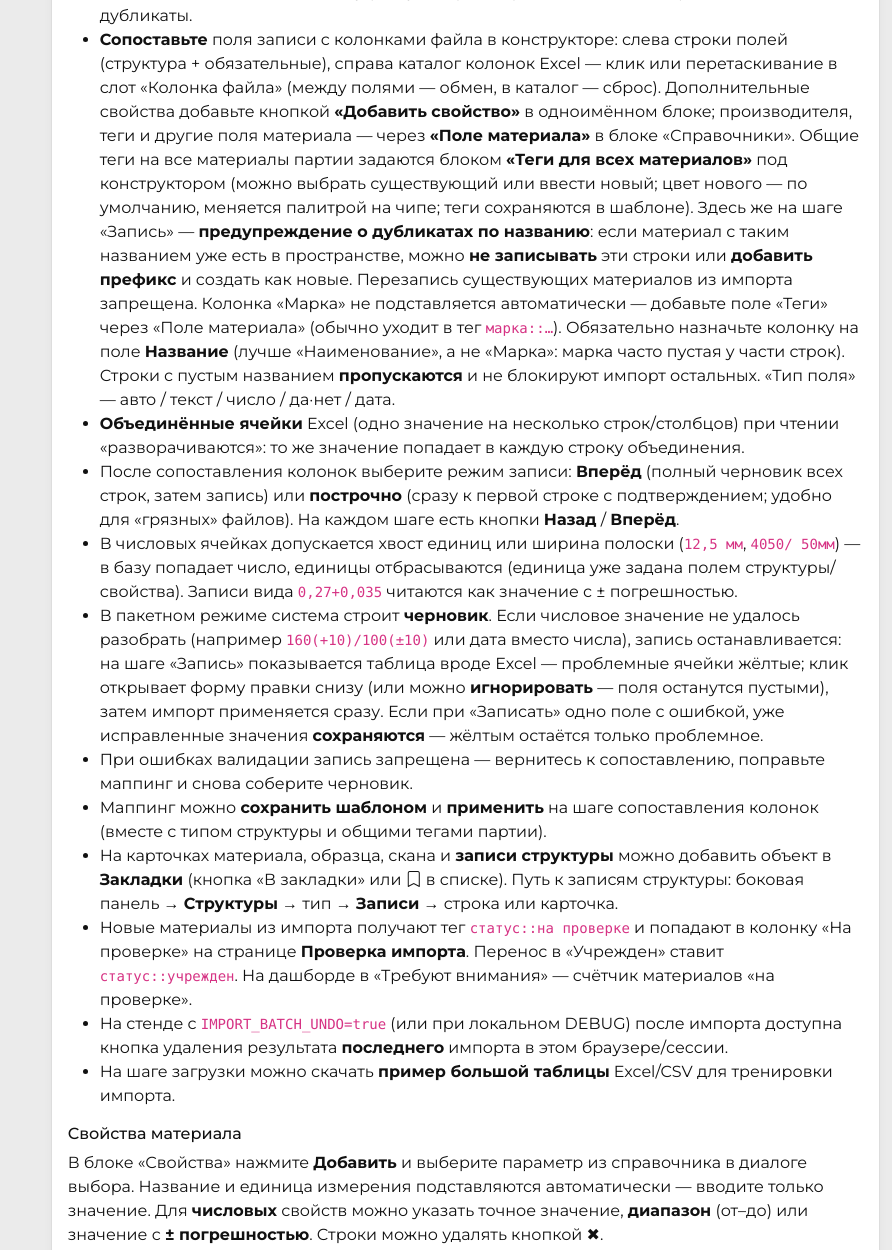
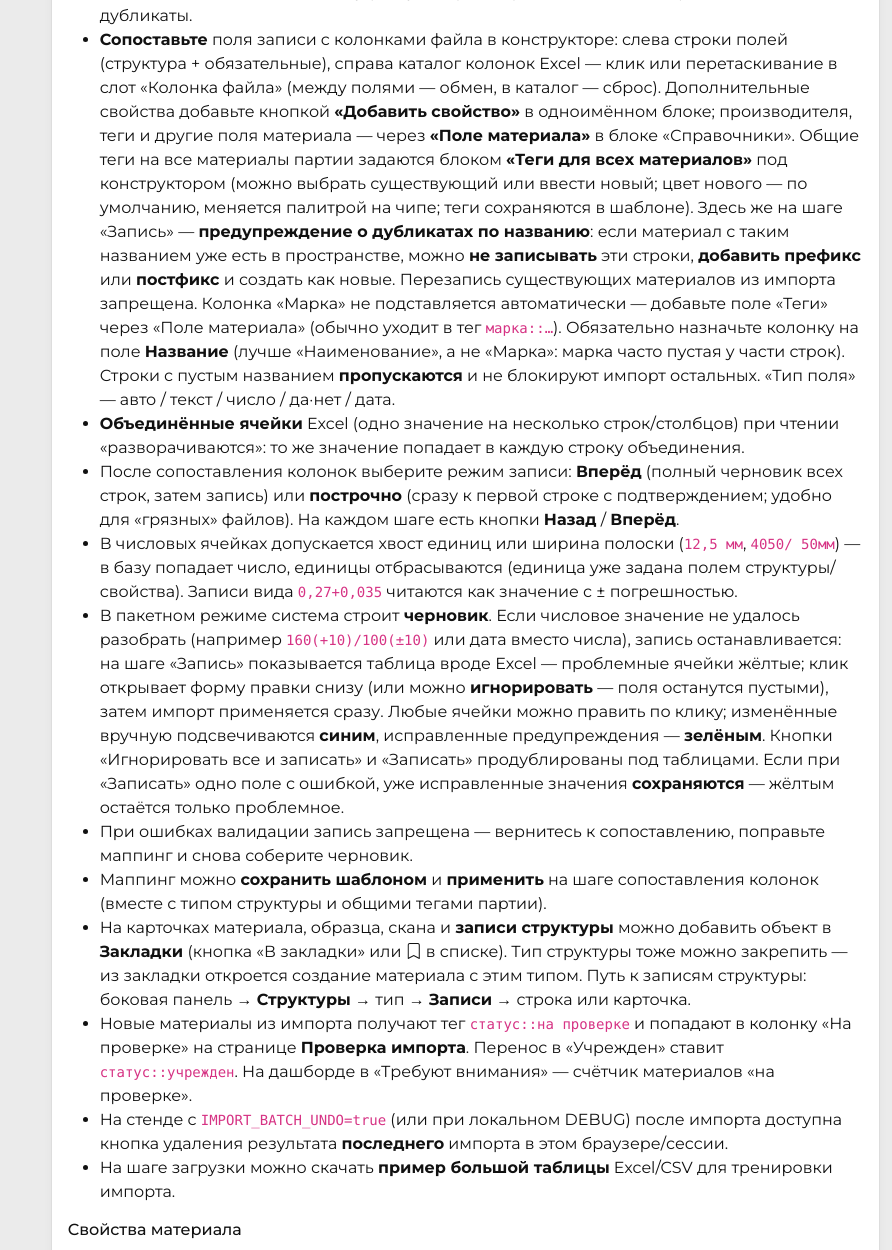
Before and after one commit to cinema4dmipad-collab/materials_db_kin, a Django app: template templates/core/help.html in a window 1280 px wide. Shown: the part 3052-4302 px from the top of the page, without its empty margins (388-1280 px from the left). Run offline with Django 5.2, Linux system fonts and the light colour scheme; the template is opened without the code that fills it, so the values that code supplies are empty; parts of the project's set-up code (start-up, migrations or seed data) failed here and were passed over.

Commit message:
docs: sync help, changelog, and component docs for bookmarks and import UX
Co-authored-by: Cursor <cursoragent@cursor.com>

```diff
--- a/apps/core/tests.py
+++ b/apps/core/tests.py
@@ -876,6 +876,9 @@ class HelpPageTests(TestCase):
         self.assertContains(response, 'Теги для всех материалов')
         self.assertContains(response, 'дубликатах по названию')
         self.assertContains(response, 'уже исправленные значения')
+        self.assertContains(response, 'постфикс')
+        self.assertContains(response, 'изменённые вручную')
+        self.assertContains(response, 'Развернуть')
 
 
 class DashboardTests(AuthenticatedWorkspaceTestCase):
--- a/templates/core/help.html
+++ b/templates/core/help.html
@@ -180,8 +180,8 @@
                         по умолчанию, меняется палитрой на чипе; теги сохраняются в шаблоне).
                         Здесь же на шаге «Запись» — <strong>предупреждение о дубликатах по названию</strong>:
                         если материал с таким названием уже есть в пространстве, можно
-                        <strong>не записывать</strong> эти строки или <strong>добавить префикс</strong>
-                        и создать как новые. Перезапись существующих материалов из импорта запрещена.
+                        <strong>не записывать</strong> эти строки, <strong>добавить префикс</strong>
+                        или <strong>постфикс</strong> и создать как новые. Перезапись существующих материалов из импорта запрещена.
                         Колонка «Марка» не подставляется автоматически — добавьте поле «Теги»
                         через «Поле материала»
                         (обычно уходит в тег <code>марка::…</code>).
@@ -204,13 +204,17 @@
                         на шаге «Запись» показывается таблица вроде Excel — проблемные ячейки жёлтые;
                         клик открывает форму правки снизу (или можно <strong>игнорировать</strong> —
                         поля останутся пустыми), затем импорт применяется сразу.
+                        Любые ячейки можно править по клику; изменённые вручную подсвечиваются <strong>синим</strong>,
+                        исправленные предупреждения — <strong>зелёным</strong>.
+                        Кнопки «Игнорировать все и записать» и «Записать» продублированы под таблицами.
                         Если при «Записать» одно поле с ошибкой, уже исправленные значения
                         <strong>сохраняются</strong> — жёлтым остаётся только проблемное.</li>
                     <li>При ошибках валидации запись запрещена — вернитесь к сопоставлению, поправьте маппинг и снова соберите черновик.</li>
                     <li>Маппинг можно <strong>сохранить шаблоном</strong> и <strong>применить</strong>
                         на шаге сопоставления колонок (вместе с типом структуры и общими тегами партии).</li>
                     <li>На карточках материала, образца, скана и <strong>записи структуры</strong> можно добавить объект в <strong>Закладки</strong>
-                        (кнопка «В закладки» или <i class="bi bi-bookmark"></i> в списке). Путь к записям структуры:
+                        (кнопка «В закладки» или <i class="bi bi-bookmark"></i> в списке). Тип структуры тоже можно закрепить —
+                        из закладки откроется создание материала с этим типом. Путь к записям структуры:
                         боковая панель → <strong>Структуры</strong> → тип → <strong>Записи</strong> → строка или карточка.</li>
                     <li>Новые материалы из импорта получают тег <code>статус::на проверке</code>
                         и попадают в колонку «На проверке» на странице <strong>Проверка импорта</strong>.
@@ -309,6 +313,7 @@
                 <h3 class="h6 mt-3">Работа с записями</h3>
                 <ul class="mb-0">
                     <li>На странице типа можно просматривать и создавать записи структур этого вида (кнопка «Записи»).</li>
+                    <li>В списке записей и на карточке для полей «Материал» показывается название связанного материала; кнопка <strong>Развернуть</strong> — параметры структуры и доп. свойства материала.</li>
                     <li>Цвет типа можно менять на странице управления даже после создания таблицы.</li>
                     <li>Настройка полей и SQL-таблиц — задача администратора базы; при сомнениях обратитесь к ответственному за систему.</li>
                 </ul>
```
Also changed, not shown: docs/components/core.md (+7 -0 lines), docs/components/structures.md (+2 -0 lines), CHANGELOG.md.
